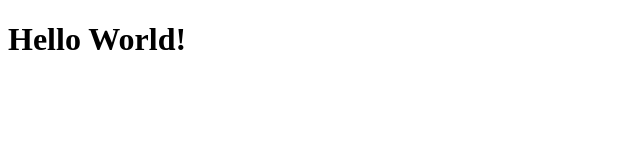
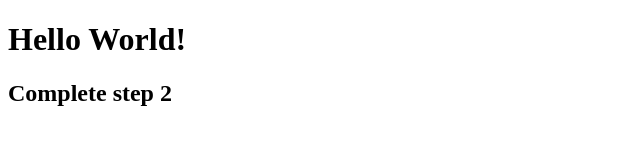
Before and after one commit to brianhodgert/covalence-lab-one, a plain HTML site: page index.html in a window 1280 px wide. Shown: the whole page, without its empty margins (0-640 px from the left). Drawn offline with Linux system fonts and the light colour scheme.

Commit message:
completing the second step

```diff
--- a/index.html
+++ b/index.html
@@ -7,5 +7,6 @@
 </head>
 <body>
     <h1>Hello World!</h1>
+    <h2>Complete step 2</h2>
 </body>
 </html>
```
